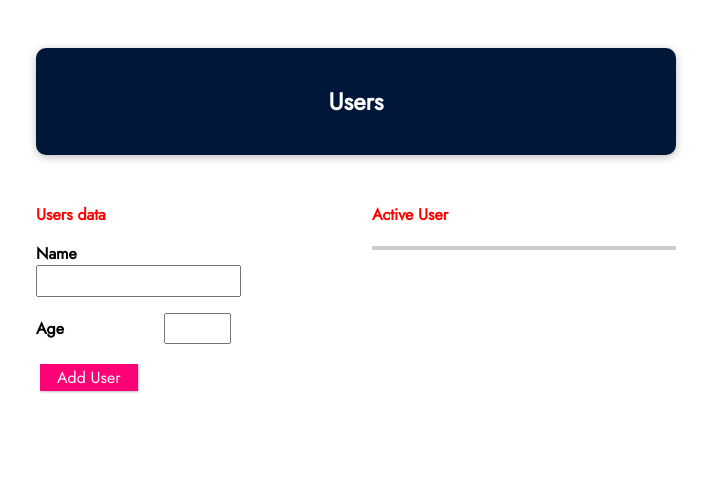
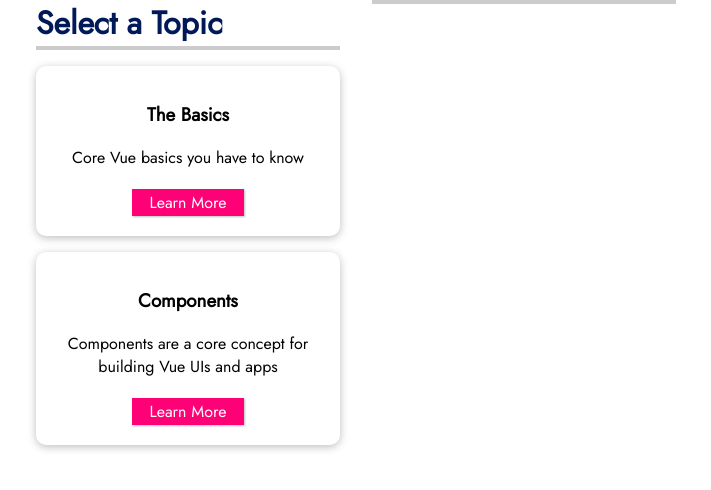
Before and after one commit to nzkks/vuejs-project, a Vue app: page / in a window 1280 px wide. Shown: the top 490 px of the page, without its empty margins (284-995 px from the left). Built offline with nearby package versions, Linux system fonts and the light colour scheme.

Commit message:
basic, click to see the details section scenario

```diff
--- a/src/App.vue
+++ b/src/App.vue
@@ -1,6 +1,7 @@
 <template>
   <!-- <friend-contacts /> -->
-  <users-wrapper />
+  <!-- <users-wrapper /> -->
+  <knowledge-topics></knowledge-topics>
 </template>
 
 <script>
--- /dev/null
+++ b/src/components/topics/ActiveElement.vue
@@ -0,0 +1,12 @@
+<template>
+  <section>
+    <h2>{{ topicTitle }}</h2>
+    <p>{{ text }}</p>
+  </section>
+</template>
+
+<script>
+export default {
+  props: ['topicTitle', 'text'],
+};
+</script>
--- /dev/null
+++ b/src/components/topics/KnowledgeBase.vue
@@ -0,0 +1,13 @@
+<template>
+  <section>
+    <h2>Select a Topic</h2>
+    <knowledge-grid :topics="topics" @select-topic="$emit('select-topic', $event)"></knowledge-grid>
+  </section>
+</template>
+
+<script>
+export default {
+  props: ['topics'],
+  emits: ['select-topic'],
+};
+</script>
--- /dev/null
+++ b/src/components/topics/KnowledgeElement.vue
@@ -0,0 +1,14 @@
+<template>
+  <li>
+    <h3>{{ topicName }}</h3>
+    <p>{{ description }}</p>
+    <button @click="$emit('select-topic', id)">Learn More</button>
+  </li>
+</template>
+
+<script>
+export default {
+  props: ['id', 'topicName', 'description'],
+  emits: ['select-topic'],
+};
+</script>
--- /dev/null
+++ b/src/components/topics/KnowledgeGrid.vue
@@ -0,0 +1,19 @@
+<template>
+  <ul>
+    <knowledge-element
+      v-for="topic in topics"
+      :key="topic.id"
+      :id="topic.id"
+      :topic-name="topic.title"
+      :description="topic.description"
+      @select-topic="$emit('select-topic', $event)"
+    ></knowledge-element>
+  </ul>
+</template>
+
+<script>
+export default {
+  props: ['topics'],
+  emits: ['select-topic']
+};
+</script>
--- /dev/null
+++ b/src/components/topics/KnowledgeTopics.vue
@@ -0,0 +1,45 @@
+<template>
+  <div style="display: flex; gap: 2rem; margin: 0 auto; width: 100%; max-width: 40rem">
+    <div style="flex: 1">
+      <knowledge-base :topics="topics" @select-topic="activateTopic"></knowledge-base>
+    </div>
+
+    <div style="flex: 1">
+      <active-element
+        :topic-title="activeTopic && activeTopic.title"
+        :text="activeTopic && activeTopic.fullText"
+      ></active-element>
+    </div>
+  </div>
+</template>
+
+<script>
+export default {
+  data() {
+    return {
+      topics: [
+        {
+          id: 'basics',
+          title: 'The Basics',
+          description: 'Core Vue basics you have to know',
+          fullText:
+            'Vue is a great framework and it has a couple of key concepts: Data binding, events, components and reactivity - that should tell you something!',
+        },
+        {
+          id: 'components',
+          title: 'Components',
+          description: 'Components are a core concept for building Vue UIs and apps',
+          fullText:
+            'With components, you can split logic (and markup) into separate building blocks and then combine those building blocks (and re-use them) to build powerful user interfaces.',
+        },
+      ],
+      activeTopic: null,
+    };
+  },
+  methods: {
+    activateTopic(topicId) {
+      this.activeTopic = this.topics.find(topic => topic.id === topicId);
+    },
+  },
+};
+</script>
```
Also changed, not shown: src/main.js (+18 -6 lines).
